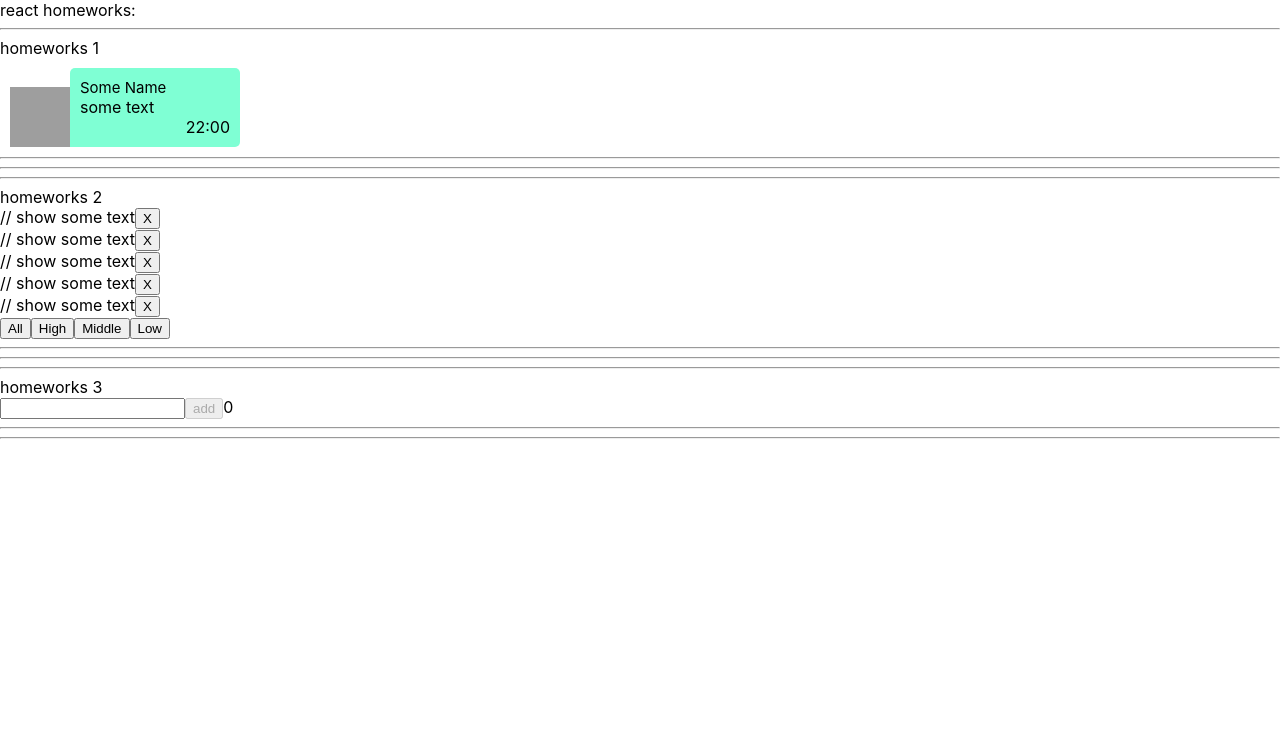
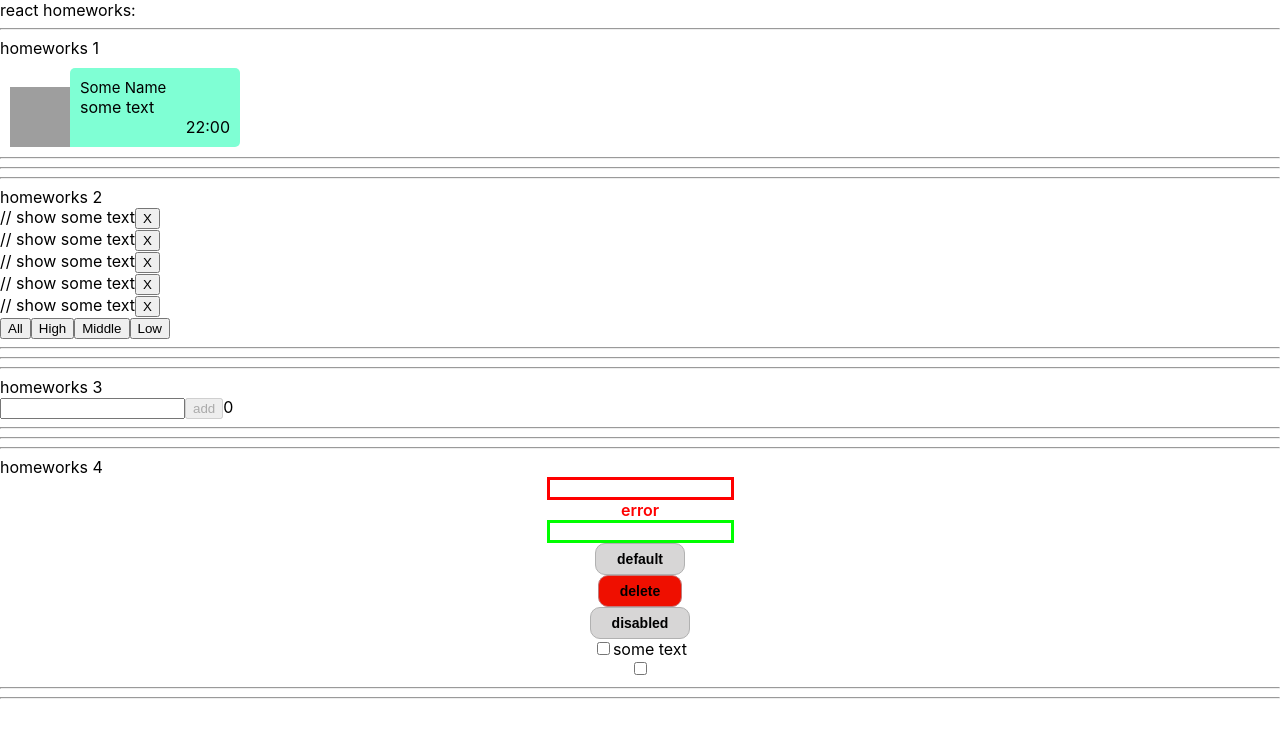
Before and after one commit to Vlad-Viktorovich/task-ignat, a React (Create React App) app: page / in a window 1280 px wide. Shown: the top 738 px of the page. Built offline with nearby package versions, Linux system fonts and the light colour scheme; grey boxes are pictures that could not be loaded.

Commit message:
add h4 add css input/button/checked

```diff
--- a/src/p1-main/m1-ui/u1-app/App.tsx
+++ b/src/p1-main/m1-ui/u1-app/App.tsx
@@ -3,6 +3,7 @@ import s from './App.module.css'
 import HW1 from '../../../p2-homeworks/h1/HW1'
 import HW2 from '../../../p2-homeworks/h2/HW2'
 import HW3 from '../../../p2-homeworks/h3/HW3'
+import HW4 from '../../../p2-homeworks/h4/HW4'
 
 function App() {
     return (
@@ -11,7 +12,7 @@ function App() {
             <HW1/>
             <HW2/>
             <HW3/>
-            {/*<HW4/>*/}
+            <HW4/>
             {/*<HW5/>*/}
 
         </div>
--- a/src/p2-homeworks/h4/common/c1-SuperInputText/SuperInputText.module.css
+++ b/src/p2-homeworks/h4/common/c1-SuperInputText/SuperInputText.module.css
@@ -1,12 +1,14 @@
 .superInput {
-
+    border: 3px solid lime;
+    outline: none;
 }
 
 .errorInput {
-    border: 3px solid lime;
-    background: red;
+    border: 3px solid red;
+    outline: none;
 }
 
 .error {
     color: red;
+    font-weight: 600;
 }
--- a/src/p2-homeworks/h4/common/c1-SuperInputText/SuperInputText.tsx
+++ b/src/p2-homeworks/h4/common/c1-SuperInputText/SuperInputText.tsx
@@ -39,7 +39,7 @@ const SuperInputText: React.FC<SuperInputTextPropsType> = (
     }
 
     const finalSpanClassName = `${s.error} ${spanClassName ? spanClassName : ''}`
-    const finalInputClassName = `${s.errorInput} ${className}` // need to fix with (?:) and s.superInput
+    const finalInputClassName = `${error ? s.errorInput : s.superInput}` // need to fix with (?:) and s.superInput
 
     return (
         <>
@@ -51,7 +51,8 @@ const SuperInputText: React.FC<SuperInputTextPropsType> = (
 
                 {...restProps} // отдаём инпуту остальные пропсы если они есть (value например там внутри)
             />
-            {error && <span className={finalSpanClassName}>{error}</span>}
+            {error ? <span className={finalSpanClassName}>{error}</span> :
+                <span className={finalSpanClassName}> </span>}
         </>
     )
 }
--- a/src/p2-homeworks/h4/common/c2-SuperButton/SuperButton.module.css
+++ b/src/p2-homeworks/h4/common/c2-SuperButton/SuperButton.module.css
@@ -1,7 +1,41 @@
-.default {
-
+.button_default {
+    color: black;
+    text-decoration: none;
+    user-select: none;
+    background: rgb(215, 214, 214);
+    padding: .5em 1.5em;
+    outline: none;
+    border: 0.01em solid #b1b1b1;
+    border-radius: 10px;
+    font-size: 14px;
+    font-weight: bold;
 }
 
-.red {
-    background: red;
+.button_red {
+    color: black;
+    text-decoration: none;
+    user-select: none;
+    background: rgb(239, 15, 0);
+    padding: .5em 1.5em;
+    outline: none;
+    border: 1px solid #bf7c7c;
+    border-radius: 10px;
+    font-size: 14px;
+    font-weight: bold;
 }
+
+.button_red:hover {
+    background: rgb(255, 78, 66);
+}
+
+.button_red:active {
+    background: rgb(255, 140, 125);
+}
+
+.button_default:hover {
+    background: rgb(196, 196, 196);
+}
+
+.button_default:active {
+    background: rgb(112, 112, 112);
+}
--- a/src/p2-homeworks/h4/common/c2-SuperButton/SuperButton.tsx
+++ b/src/p2-homeworks/h4/common/c2-SuperButton/SuperButton.tsx
@@ -14,7 +14,7 @@ const SuperButton: React.FC<SuperButtonPropsType> = (
         ...restProps// все остальные пропсы попадут в объект restProps, там же будет children
     }
 ) => {
-    const finalClassName = `${red ? s.red : s.default} ${className}`
+    const finalClassName = `${red ? s.button_red : s.button_default}`
 
     return (
         <button
--- a/src/p2-homeworks/h4/common/c3-SuperCheckbox/SuperCheckbox.tsx
+++ b/src/p2-homeworks/h4/common/c3-SuperCheckbox/SuperCheckbox.tsx
@@ -21,6 +21,9 @@ const SuperCheckbox: React.FC<SuperCheckboxPropsType> = (
 ) => {
     const onChangeCallback = (e: ChangeEvent<HTMLInputElement>) => {
         // сделайте так чтоб работал onChange и onChangeChecked
+        onChange
+        && onChange(e)
+        onChangeChecked && onChangeChecked(e.currentTarget.checked)
     }
 
     const finalInputClassName = `${s.checkbox} ${className ? className : ''}`
```
